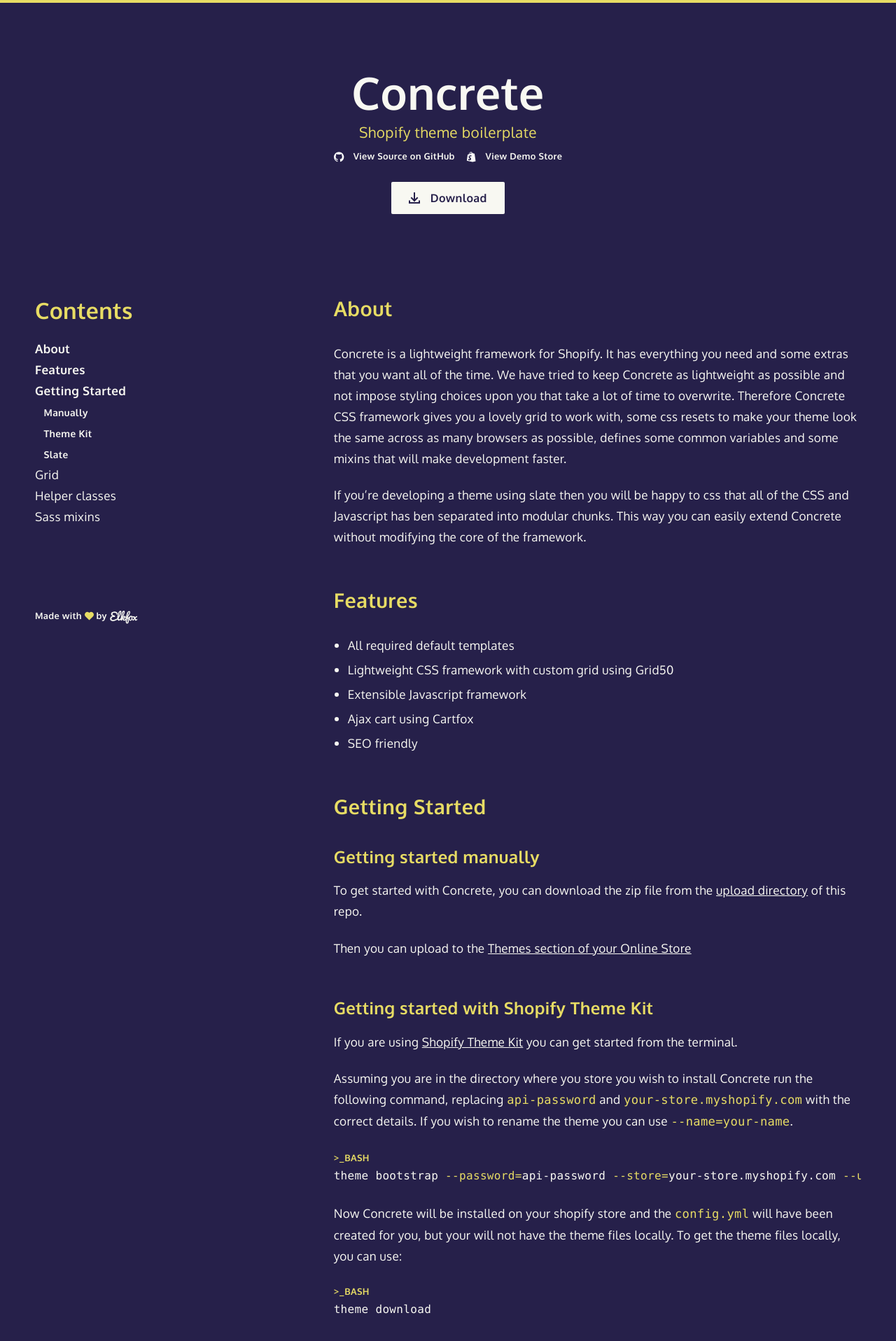
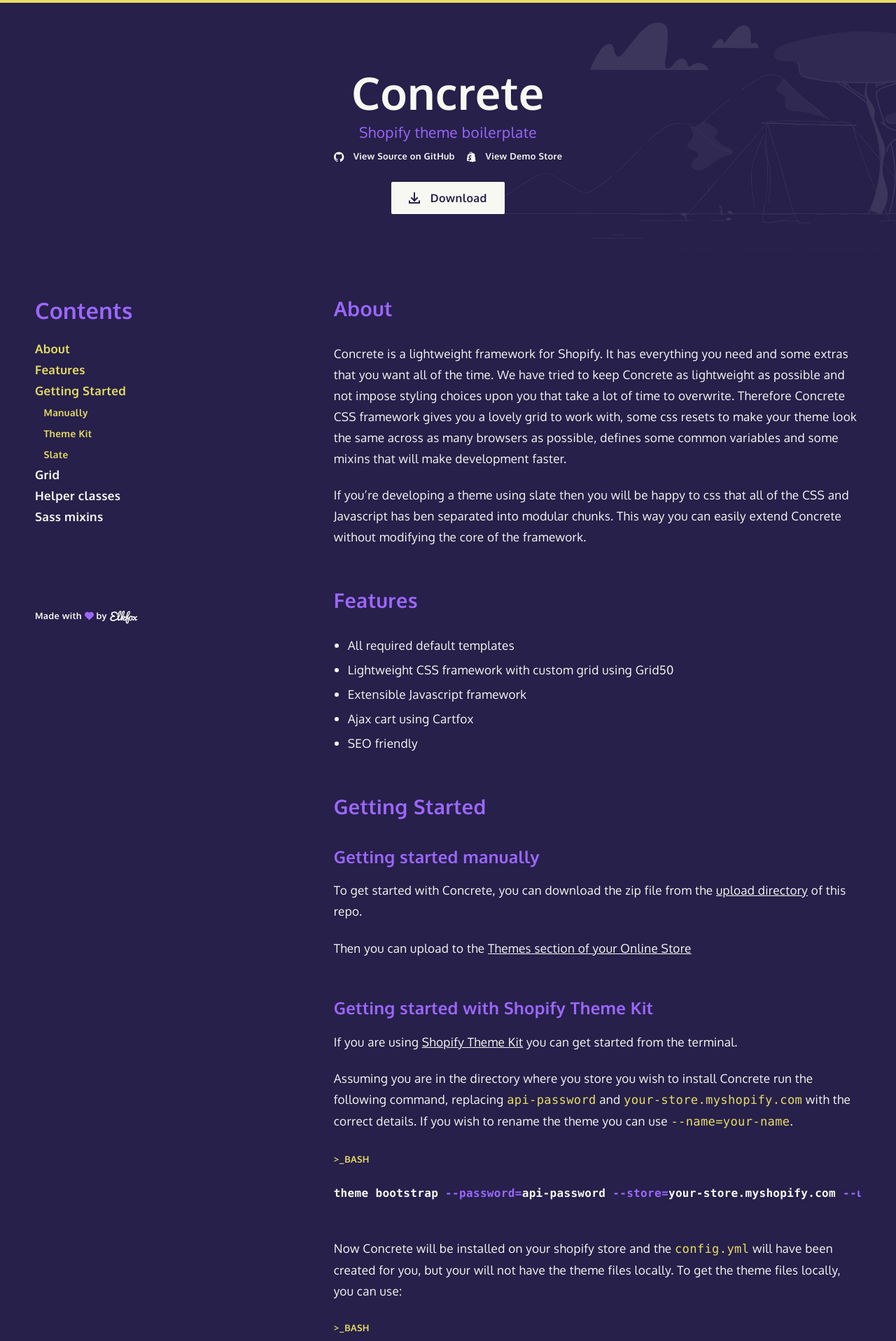
Before and after one commit to Elkfox/shopify-theme-framework, a Jekyll site: the page built from docs/index.md, in a window 1280 px wide. Shown: the top 1917 px of the page at 70% size. Built offline with Jekyll 4.4.1, drawn with Linux system fonts in a browser that asks for light colours; nearby versions of some CDN libraries.

Commit message:
Docs styling tweaks

```diff
--- a/docs/_sass/_additions.scss
+++ b/docs/_sass/_additions.scss
@@ -5,6 +5,18 @@ header {
   position: relative;
   height: auto;
   padding: 0 50px;
+  background-image: url('/assets/header-bg.svg');
+  background-position-y: 100%;
+  background-repeat: no-repeat;
+  background-position-x: 110%;
+  background-size: 50%;
+  @include m() {
+    background-size: 75%;
+
+  }
+  @include s() {
+    background-size: 100%;
+  }
 
   .content {
     z-index: 2;
@@ -127,7 +139,6 @@ article.documentation {
     margin-bottom: 0;
   }
   a {
-    color: $colorText;
     text-decoration: none;
     font-weight: $fontBold;
     font-size: 0.8rem;
--- a/docs/_sass/_syntax.scss
+++ b/docs/_sass/_syntax.scss
@@ -35,7 +35,7 @@
 code.highlighter-rouge {
   font-family: Menlo, monospace;
   font-weight: 400;
-  color: $colorOne;
+  color: $colorEight;
   display: inline;
 }
 
@@ -43,8 +43,8 @@ code.highlighter-rouge {
   code.language-#{$name}:before {
     content: '>_#{$name}';
     position: absolute;
-    transform: translateY(-100%);
-    color: #e7dc64;
+    transform: translateY(-200%);
+    color: $colorEight;
     text-transform: uppercase;
     font-family: 'Oxygen';
     font-weight: 600;
@@ -60,10 +60,13 @@ code.highlighter-rouge {
 @include code-language('css');
 
 .highlight {
+  .pre {
+    white-space: pre-wrap;
+  }
   font-family: Menlo, monospace;
-  font-weight: 400;
+  font-weight: 800;
   color: $colorLightGray;
-  padding: $gutter/2 0;
+  padding: $gutter 0;
   overflow: scroll;
 
   .hll,
--- a/docs/_sass/_typography.scss
+++ b/docs/_sass/_typography.scss
@@ -44,8 +44,7 @@ a {
   cursor: pointer;
   @include transition();
   &:hover, &:focus {
-    font-weight: $fontBold;
-    color: darken($colorOne, 5%);
+    color: $colorEight;
   }
 }
 
@@ -92,14 +91,14 @@ aside.sidebar {
     color: $colorOne;
   }
   h4 {
-    font-weight: $fontRegular;
+    font-weight: $fontBold;
     margin-bottom: 0;
     font-size: 1em;
   }
   li {
-    font-weight: $fontRegular;
+    font-weight: $fontBold;
     .active {
-      font-weight: $fontBold;
+      color: $colorEight;
     }
   }
   a {
--- a/docs/assets/main.scss
+++ b/docs/assets/main.scss
@@ -11,7 +11,7 @@ $colorLightGray: #f8f8f2;
 $colorGray: #44475a;
 $colorDarkGray: #26204A;
 
-$colorPink: #FF79C6;
+$colorPink: #9d67ff;
 $colorPurple: #E06CFC;
 $colorCyan: #68C7ED;
 $colorBlue: #6272a4;
@@ -21,7 +21,7 @@ $colorOrange: #ffb86c;
 $colorRed: #ff5555;
 
 // Variables in use
-$colorOne: $colorYellow;
+$colorOne: $colorPink;
 $colorTwo: $colorPurple;
 $colorThree: $colorCyan;
 $colorFour: $colorGreen;
```
Also changed, not shown: docs/assets/header-bg.svg (added).
